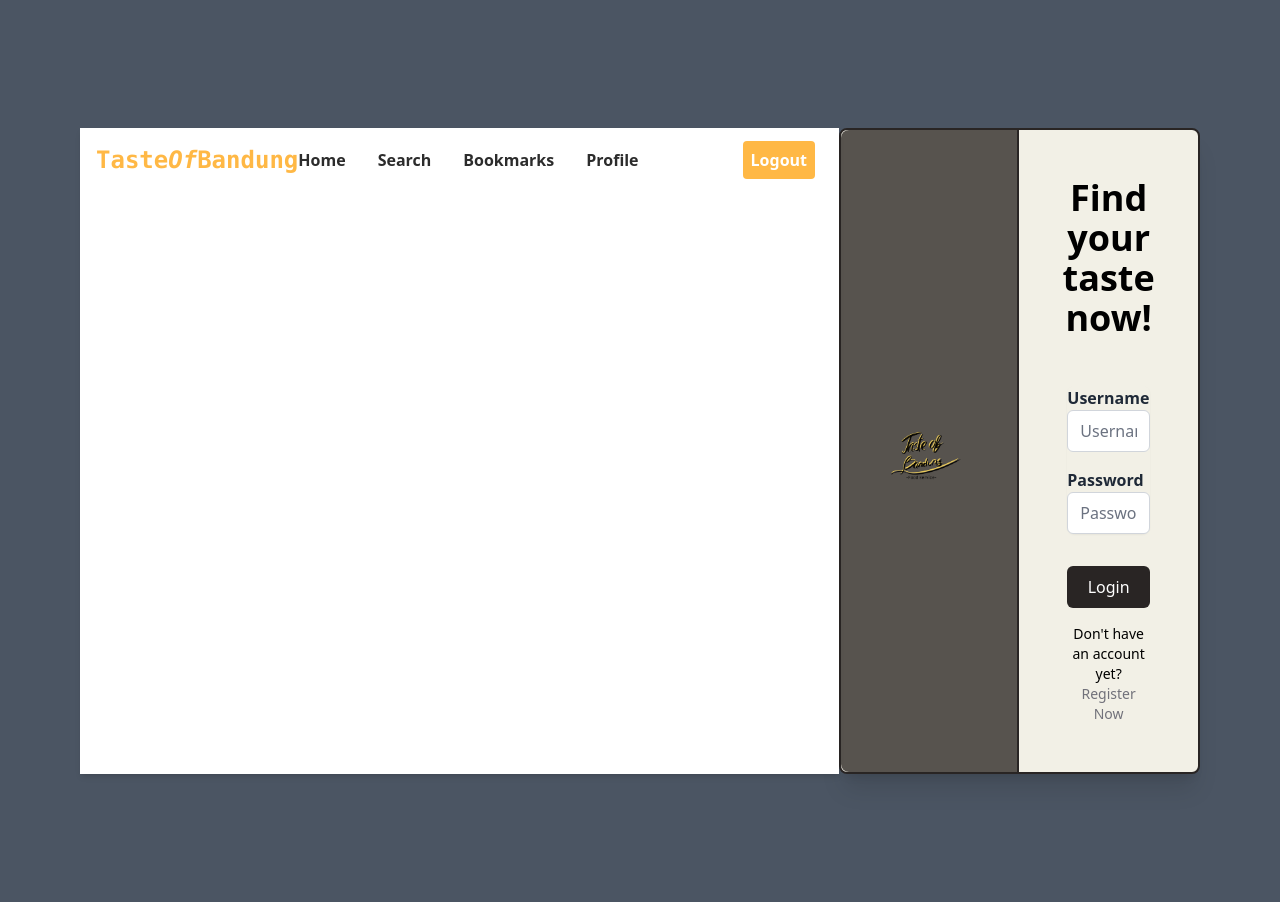
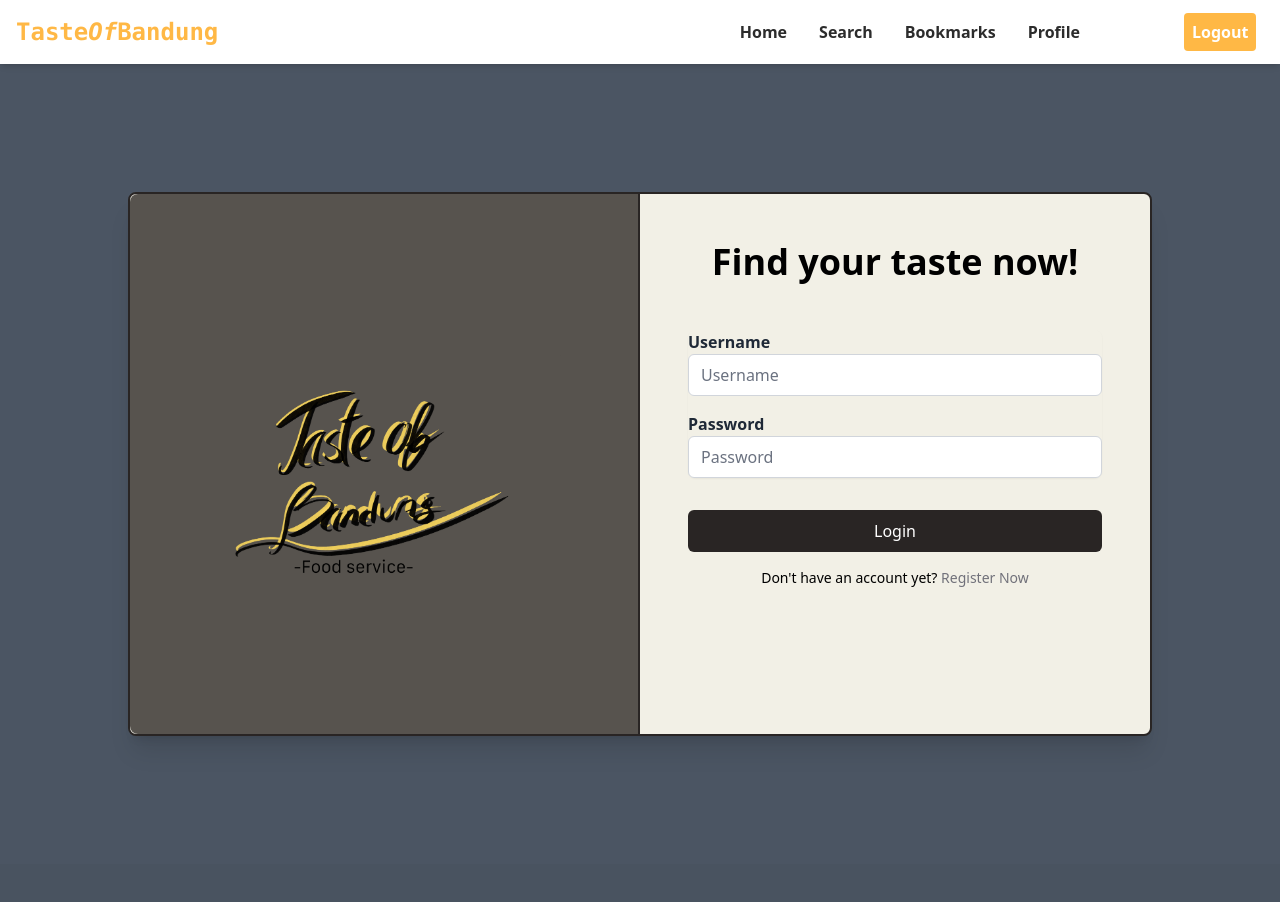
Before and after one commit to pbpf12/taste-of-bandung, a Django app: page /login/ in a window 1280 px wide. After the commit the page ends 737 px from the top, so only its background shows below. Run offline with Django 5.2, Linux system fonts and the light colour scheme; some libraries are stand-ins or nearby versions.

Commit message:
fix: Buggy navbar in login.html

```diff
--- a/login/templates/login.html
+++ b/login/templates/login.html
@@ -6,7 +6,7 @@
 {% endblock meta %}
 
 {% block content %}
-<body class="flex flex-row bg-gray-600 px-4 sm:px-8 md:px-20 py-8 sm:py-16 md:py-32 justify-center min-h-screen">
+<div class="flex flex-row bg-gray-600 px-4 sm:px-8 md:px-20 py-8 sm:py-16 md:py-32 justify-center min-h-screen">
   <div class="flex flex-col md:flex-row justify-self-center w-full max-w-5xl bg-[#F2F0E6] rounded-lg shadow-xl border-2 border-stone-800">
     <!-- Image container - Now visible on mobile -->
     <div class="w-full md:w-1/2 bg-stone-600 rounded-t-lg md:rounded-l-lg md:rounded-tr-none border-b-2 md:border-b-0 md:border-r-2 border-stone-800">
@@ -89,5 +89,5 @@
       </div>
     </div>
   </div>
-</body>
+</div>
 {% endblock content %}
```
Also changed, not shown: main/migrations/0004_merge_20241025_1150.py (added).
